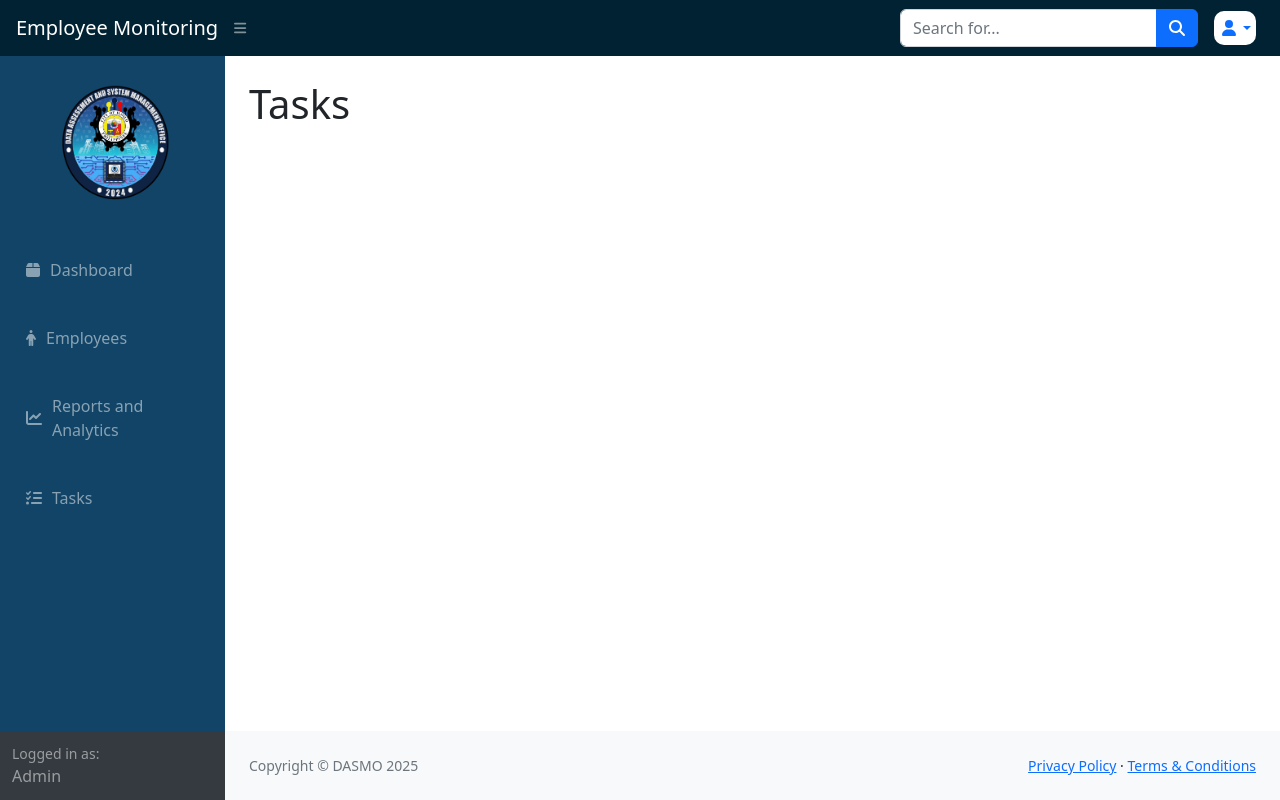
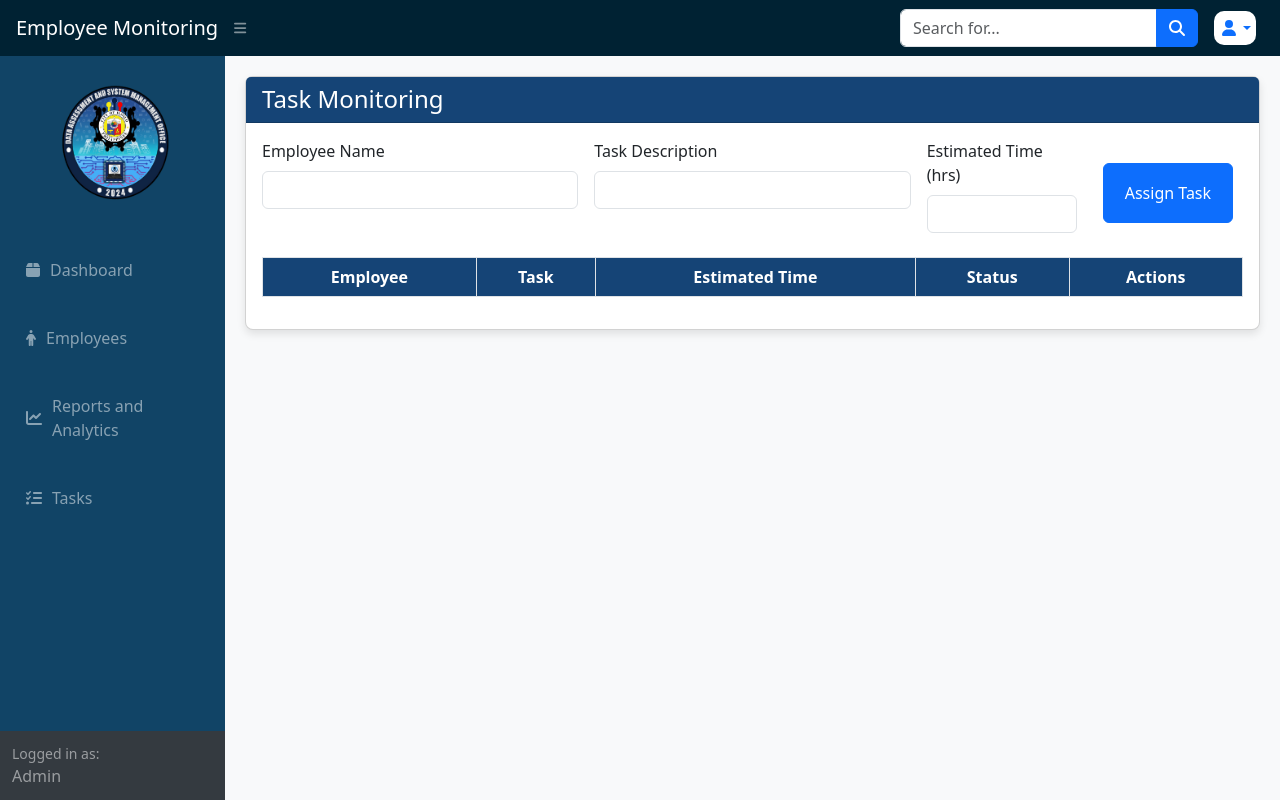
Before and after one commit to digilove03/Employee-Tracking-and-Monitoring-System, a PHP site: page /tasks.php in a window 1280 px wide. Run offline with PHP 8.4, Linux system fonts and the light colour scheme; a user stored in the database is signed in; lists and menus that the app fills with data are empty; some libraries are stand-ins or nearby versions.

Commit message:
Update tasks.php

```diff
--- a/MONITORING SYSTEM/tasks.php
+++ b/MONITORING SYSTEM/tasks.php
@@ -1,4 +1,4 @@
-<?php include 'include/scripts.php';?>
+<?php include 'include/scripts.php'; ?>
 <!DOCTYPE html>
 <html lang="en">
 <head>
@@ -7,42 +7,139 @@
     <meta name="viewport" content="width=device-width, initial-scale=1, shrink-to-fit=no" />
     <meta name="description" content="" />
     <meta name="author" content="" />
-        <title>MONITORING</title>
+    <title>Task Monitoring</title>
+    <link rel="stylesheet" href="https://cdn.jsdelivr.net/npm/bootstrap@5.3.0/dist/css/bootstrap.min.css">
+    <script src="https://code.jquery.com/jquery-3.6.0.min.js"></script>
+    <style>
+    body {
+        background: #f8f9fa;
+    }
+    .container-fluid {
+        padding: 20px;
+    }
+    .card {
+        border-radius: 8px;
+        box-shadow: 0px 4px 8px rgba(0, 0, 0, 0.1);
+    }
+    .card-header {
+        background: rgb(21, 68, 118) !important; /* Updated Color */
+        color: white;
+    }
+    .table th {
+        background: rgb(21, 68, 118);
+        color: white;
+        text-align: center;
+    }
+    .btn-delete {
+        background: #dc3545;
+        color: white;
+        border: none;
+        padding: 5px 10px;
+        border-radius: 5px;
+        cursor: pointer;
+    }
+    .btn-delete:hover {
+        background: #c82333;
+    }
+</style>
 </head>
 <body class="sb-nav-fixed">
 
-    <div><?php include 'include/header.php';?></div>
+<?php include 'include/header.php'; ?>
 
 <div id="layoutSidenav">
-        <div><?php include 'include/navbar.php';?></div>
+    <div id="layoutSidenav_nav">
+        <?php include 'include/navbar.php'; ?>
+    </div>
 
     <div id="layoutSidenav_content">
-            <main>
-                <div class="container-fluid px-4">
-                    <h1 class="mt-4">Tasks</h1>
-                    <br>
+        <main class="container-fluid">
+            <div class="card">
+                <div class="card-header text-white">
+                    <h4 class="mb-0">Task Monitoring</h4>
+                </div>
 
+                    <div class="card-body">
 
+                        <form id="taskForm" class="row g-3">
+                            <div class="col-md-4">
+                                <label for="employeeName" class="form-label">Employee Name</label>
+                                <input type="text" id="employeeName" class="form-control" required>
+                            </div>
+                            <div class="col-md-4">
+                                <label for="taskDescription" class="form-label">Task Description</label>
+                                <input type="text" id="taskDescription" class="form-control" required>
+                            </div>
+                            <div class="col-md-2">
+                                <label for="estimatedTime" class="form-label">Estimated Time (hrs)</label>
+                                <input type="number" id="estimatedTime" class="form-control" required>
+                            </div>
+                            <div class="col-md-2 d-grid">
+                                <button type="submit" class="btn btn-primary mt-4">Assign Task</button>
+                            </div>
+                        </form>
 
+                        <!-- Task Table -->
+                        <div class="table-responsive mt-4">
+                            <table class="table table-bordered text-center">
+                                <thead>
+                                    <tr>
+                                        <th>Employee</th>
+                                        <th>Task</th>
+                                        <th>Estimated Time</th>
+                                        <th>Status</th>
+                                        <th>Actions</th>
+                                    </tr>
+                                </thead>
 
-
-
-                </div>
-            </main>
-            <footer class="py-4 bg-light mt-auto">
-                    <div class="container-fluid px-4">
-                        <div class="d-flex align-items-center justify-content-between small">
-                            <div class="text-muted">Copyright &copy; DASMO 2025</div>
-                            <div>
-                                <a href="#">Privacy Policy</a>
-                                &middot;
-                                <a href="#">Terms &amp; Conditions</a>
+                            </table>
                         </div>
                     </div>
                 </div>
-                </footer>
+            </main>
         </div>
     </div>
 
+    <script>
+        $(document).ready(function() {
+            $("#taskForm").submit(function(event) {
+                event.preventDefault();
+
+                let employeeName = $("#employeeName").val();
+                let taskDescription = $("#taskDescription").val();
+                let estimatedTime = $("#estimatedTime").val();
+
+                let newRow = `
+                    <tr>
+                        <td>${employeeName}</td>
+                        <td>${taskDescription}</td>
+                        <td>${estimatedTime} hrs</td>
+                        <td>
+                            <select class="task-status form-select">
+                                <option value="Pending">Pending</option>
+                                <option value="In Progress">In Progress</option>
+                                <option value="Completed">Completed</option>
+                            </select>
+                        </td>
+                        <td>
+                            <button class="btn-delete">Delete</button>
+                        </td>
+                    </tr>`;
+
+                $("#taskList").append(newRow);
+                $("#taskForm")[0].reset();
+            });
+
+            $(document).on("click", ".btn-delete", function() {
+                $(this).closest("tr").remove();
+            });
+
+            $(document).on("change", ".task-status", function() {
+                let status = $(this).val();
+                $(this).css("color", status === "Pending" ? "orange" : status === "In Progress" ? "blue" : "green");
+            });
+        });
+    </script>
+
 </body>
 </html>
```
Lines whose indentation alone changed are shown as unchanged.
